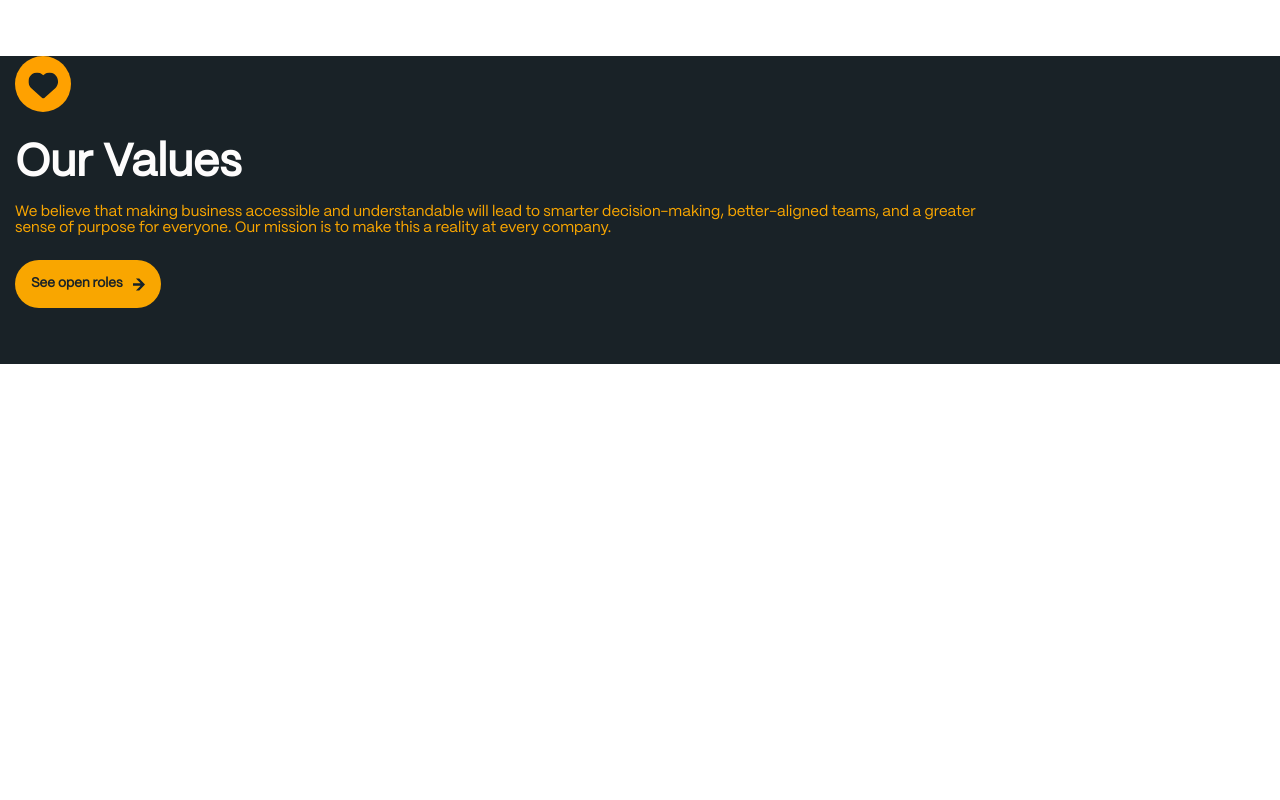
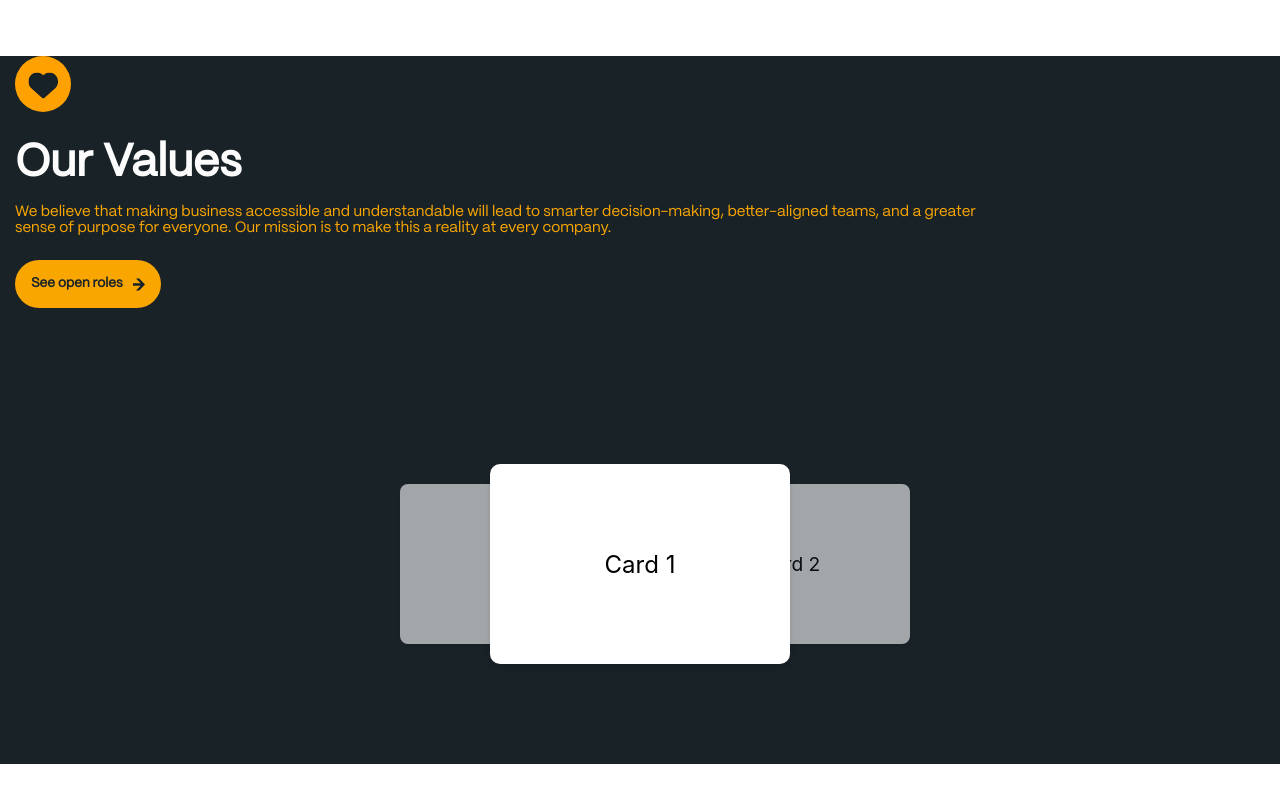
Before and after one commit to maxmason0322/reform-collective-test, a React (Create React App) app: page / in a window 1280 px wide. Built offline with nearby package versions, Linux system fonts and the light colour scheme.

Commit message:
horizontal scroll test

```diff
--- a/src/components/ValuesCarousel/HorizontalScroll.tsx
+++ b/src/components/ValuesCarousel/HorizontalScroll.tsx
@@ -293,6 +293,7 @@ interface CarouselProps {
 const CarouselContainer = styled.div`
   position: relative;
   width: 100%;
+  height: 400px;
   overflow: hidden;
 `;
 
@@ -306,8 +307,8 @@ const CarouselItems = styled.div`
 
 const Card = styled.div<{ isActive: boolean }>`
   position: absolute;
-  width: 80%;
-  height: 80%;
+  width: 300px;
+  height: 200px;
   background-color: white;
   border-radius: 10px;
   box-shadow: 0 4px 6px rgba(0, 0, 0, 0.1);
@@ -317,6 +318,10 @@ const Card = styled.div<{ isActive: boolean }>`
   transition: opacity 0.3s, transform 0.3s;
   z-index: ${(props) => (props.isActive ? 1 : 0)};
   pointer-events: ${(props) => (props.isActive ? 'auto' : 'none')};
+  display: flex;
+  justify-content: center;
+  align-items: center;
+  font-size: 24px;
 `;
 
 const Carousel: React.FC<CarouselProps> = ({ items }) => {
--- a/src/pages/CareersPage/Careers.tsx
+++ b/src/pages/CareersPage/Careers.tsx
@@ -97,33 +97,9 @@ const items = [
 ];
 
 const carouselItems = [
-  {
-    id: 1,
-    content: (
-      <div>
-        <h3>Card 1</h3>
-        <p>Content for card 1</p>
-      </div>
-    ),
-  },
-  {
-    id: 2,
-    content: (
-      <div>
-        <h3>Card 2</h3>
-        <p>Content for card 2</p>
-      </div>
-    ),
-  },
-  {
-    id: 3,
-    content: (
-      <div>
-        <h3>Card 3</h3>
-        <p>Content for card 3</p>
-      </div>
-    ),
-  },
+  { id: 1, content: 'Card 1' },
+  { id: 2, content: 'Card 2' },
+  { id: 3, content: 'Card 3' },
   // Add more items as needed
 ];
 
```
